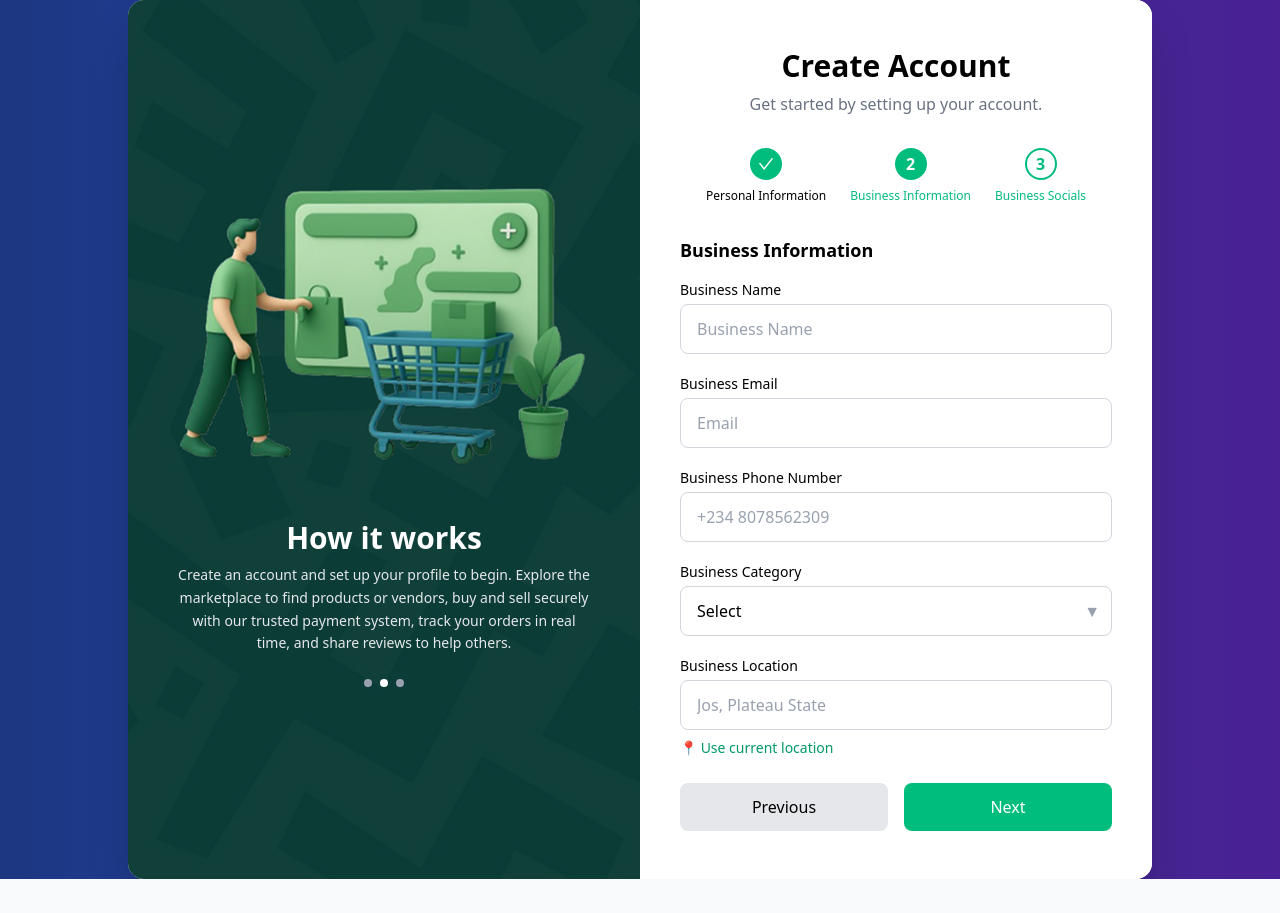
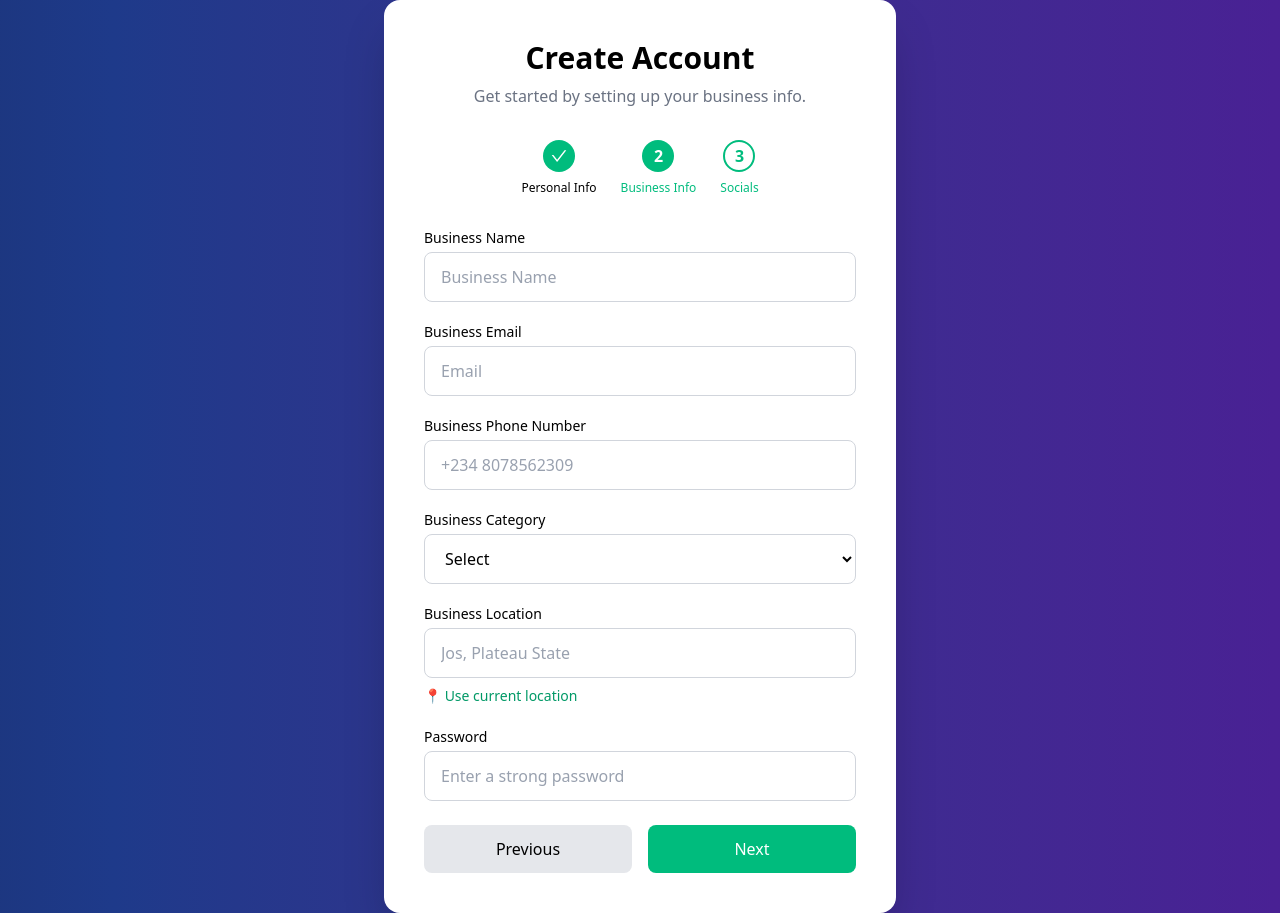
Before and after one commit to Kimmie38/gizo-project, a Next.js app: page /signIN/Details in a window 1280 px wide. Before the commit the page ends 879 px from the top, so only its background shows below. Built offline with nearby package versions, Linux system fonts and the light colour scheme.

Commit message:
initial commit

```diff
--- a/src/app/signIN/Details/page.js
+++ b/src/app/signIN/Details/page.js
@@ -1,27 +1,75 @@
 "use client";
 
-import Image from "next/image";
 import { useRouter } from "next/navigation";
 import { useState } from "react";
-import { AiOutlineEye, AiOutlineEyeInvisible, AiOutlineCheck } from "react-icons/ai";
-import wall from "../../../../public/wall.png";
+import { AiOutlineCheck } from "react-icons/ai";
 
-export default function Signup() {
+export default function BusinessInfo() {
   const router = useRouter();
-  const [showPassword, setShowPassword] = useState(false);
-  const [showConfirmPassword, setShowConfirmPassword] = useState(false);
+
+  // Form state
+  const [businessName, setBusinessName] = useState("");
+  const [businessEmail, setBusinessEmail] = useState("");
+  const [businessPhone, setBusinessPhone] = useState("");
+  const [category, setCategory] = useState("");
   const [location, setLocation] = useState("");
-  const [category, setCategory] = useState("");
+  const [password, setPassword] = useState("");
 
-  const handleNext = (e) => {
+  const [loading, setLoading] = useState(false);
+
+  // Navigate to next screen
+  const handleNext = async (e) => {
     e.preventDefault();
-    router.push("/signIN/Socials");
+
+    if (!businessName || !businessPhone || !category || !location || !password) {
+      alert("Please fill all required fields.");
+      return;
+    }
+
+    const businessData = {
+      businessName,
+      businessEmail,
+      businessPhone,
+      businessCategory: category,
+      businessLocation: location,
+      password, // ✅ required by backend
     };
 
-  const handlePrevious = () => {
-    router.back();
+    console.log("➡️ Sending business info:", businessData);
+
+    setLoading(true);
+    try {
+      const res = await fetch(
+        "https://kasuwa-gizo-backend.onrender.com/kasuwa/businessinfo",
+        {
+          method: "POST",
+          headers: { "Content-Type": "application/json" },
+          body: JSON.stringify(businessData),
+        }
+      );
+
+      const data = await res.json();
+      console.log("📩 Backend response:", data);
+
+      if (res.ok && data.success) {
+        console.log("✅ Business info saved:", data);
+        router.push("/signIN/Socials");
+      } else {
+        console.error("❌ Error saving business info:", data);
+        alert(data.message || "Failed to save business info.");
+      }
+    } catch (err) {
+      console.error("❌ Network error:", err);
+      alert("Network error. Please try again later.");
+    } finally {
+      setLoading(false);
+    }
   };
 
+  // Go back to previous screen
+  const handlePrevious = () => router.back();
+
+  // Get user location
   const handleGetLocation = () => {
     if (navigator.geolocation) {
       navigator.geolocation.getCurrentPosition(
@@ -29,60 +77,21 @@ export default function Signup() {
           const { latitude, longitude } = pos.coords;
           setLocation(`${latitude.toFixed(5)}, ${longitude.toFixed(5)}`);
         },
-        (err) => {
-          console.error(err);
-          alert("Unable to fetch location. Please allow location access.");
-        }
+        () => alert("Unable to fetch location. Please allow access.")
       );
-    } else {
-      alert("Geolocation is not supported by your browser.");
-    }
+    } else alert("Geolocation is not supported by your browser.");
   };
 
   return (
     <div className="min-h-screen flex items-center justify-center
       bg-gradient-to-r from-[#0f172a] via-[#1e3a8a] to-[#4c1d95] animate-gradient px-4">
 
-      {/* White Card */}
-      <div className="w-full max-w-5xl bg-white rounded-2xl shadow-2xl overflow-hidden flex flex-col md:flex-row">
-        {/* Left Section */}
-        <div className="relative w-full md:w-1/2 flex flex-col justify-end items-center text-white p-6 md:p-8">
-          <Image
-            src={wall}
-            alt="Background"
-            fill
-            className="object-cover"
-            priority
-          />
-
-          {/* Overlay content */}
-          <div className="relative z-10 text-center mt-40 md:mt-0 mb-1 md:mb-40 max-w-md px-4">
-            <h2 className="text-3xl font-semibold mb-2">How it works</h2>
-            <p className="text-xs md:text-sm leading-relaxed text-gray-200">
-              Create an account and set up your profile to begin. Explore the
-              marketplace to find products or vendors, buy and sell securely with
-              our trusted payment system, track your orders in real time, and
-              share reviews to help others.
-            </p>
-
-            {/* Small progress dots */}
-            <div className="flex justify-center mt-6 space-x-2">
-              <span className="w-2 h-2 bg-gray-400 rounded-full"></span>
-              <span className="w-2 h-2 bg-white rounded-full"></span>
-              <span className="w-2 h-2 bg-gray-400 rounded-full"></span>
-            </div>
-          </div>
-        </div>
-
-        {/* Right Section */}
-        <div className="w-full md:w-1/2 flex items-center justify-center bg-white overflow-y-auto">
-          <div className="max-w-lg w-full px-6 md:px-10 py-12">
-            {/* Heading */}
+      <div className="w-full max-w-lg bg-white rounded-2xl shadow-2xl p-8 md:p-10">
         <h1 className="text-3xl font-bold text-center mb-2 text-black">
           Create Account
         </h1>
         <p className="text-gray-500 text-center mb-8 text-sm md:text-base">
-              Get started by setting up your account.
+          Get started by setting up your business info.
         </p>
 
         {/* Stepper */}
@@ -92,31 +101,24 @@ export default function Signup() {
               <AiOutlineCheck className="text-lg" />
             </div>
             <p className="text-xs mt-2 font-medium text-black">
-                  Personal Information
+              Personal Info
             </p>
           </div>
-
           <div className="flex flex-col items-center">
             <div className="w-8 h-8 flex items-center justify-center rounded-full bg-emerald-500 text-white font-bold">
               2
             </div>
             <p className="text-xs mt-2 text-emerald-500 font-medium">
-                  Business Information
+              Business Info
             </p>
           </div>
-
           <div className="flex flex-col items-center">
             <div className="w-8 h-8 flex items-center justify-center rounded-full border-2 border-emerald-500 text-emerald-500 font-bold">
               3
             </div>
-                <p className="text-xs mt-2 text-emerald-500">Business Socials</p>
+            <p className="text-xs mt-2 text-emerald-500">Socials</p>
           </div>
         </div>
-
-            {/* Section Title */}
-            <h2 className="text-lg font-semibold mb-4 text-black">
-              Business Information
-            </h2>
 
         {/* Form */}
         <form className="space-y-5" onSubmit={handleNext}>
@@ -126,8 +128,11 @@ export default function Signup() {
             </label>
             <input
               type="text"
+              value={businessName}
+              onChange={(e) => setBusinessName(e.target.value)}
               placeholder="Business Name"
               className="w-full px-4 py-3 rounded-md border border-gray-300 text-black placeholder-gray-400 focus:outline-none focus:ring-2 focus:ring-emerald-500"
+              required
             />
           </div>
 
@@ -137,6 +142,8 @@ export default function Signup() {
             </label>
             <input
               type="email"
+              value={businessEmail}
+              onChange={(e) => setBusinessEmail(e.target.value)}
               placeholder="Email"
               className="w-full px-4 py-3 rounded-md border border-gray-300 text-black placeholder-gray-400 focus:outline-none focus:ring-2 focus:ring-emerald-500"
             />
@@ -148,23 +155,24 @@ export default function Signup() {
             </label>
             <input
               type="text"
+              value={businessPhone}
+              onChange={(e) => setBusinessPhone(e.target.value)}
               placeholder="+234 8078562309"
               className="w-full px-4 py-3 rounded-md border border-gray-300 text-black placeholder-gray-400 focus:outline-none focus:ring-2 focus:ring-emerald-500"
+              required
             />
           </div>
 
-              {/* Business Category Dropdown */}
+          {/* Business Category */}
           <div>
             <label className="block text-sm font-medium text-black mb-1">
               Business Category
             </label>
-                <div className="relative">
             <select
               value={category}
               onChange={(e) => setCategory(e.target.value)}
-                    className="w-full appearance-none px-4 py-3 pr-10 rounded-md border border-gray-300 text-black
-                              bg-white placeholder-gray-400 focus:outline-none focus:ring-2 focus:ring-emerald-500
-                              focus:border-emerald-500 cursor-pointer"
+              className="w-full px-4 py-3 rounded-md border border-gray-300 text-black focus:outline-none focus:ring-2 focus:ring-emerald-500 cursor-pointer"
+              required
             >
               <option value="">Select</option>
               <option value="Fashion">Fashion & Tailoring</option>
@@ -186,24 +194,20 @@ export default function Signup() {
               <option value="Printing">Printing & Publishing</option>
               <option value="Other">Other</option>
             </select>
-
-                  {/* Chevron Icon */}
-                  <span className="absolute inset-y-0 right-3 flex items-center pointer-events-none text-gray-400">
-                    ▼
-                  </span>
-                </div>
           </div>
 
+          {/* Business Location */}
           <div>
             <label className="block text-sm font-medium text-black mb-1">
               Business Location
             </label>
             <input
               type="text"
-                  placeholder="Jos, Plateau State"
               value={location}
               onChange={(e) => setLocation(e.target.value)}
+              placeholder="Jos, Plateau State"
               className="w-full px-4 py-3 rounded-md border border-gray-300 text-black placeholder-gray-400 focus:outline-none focus:ring-2 focus:ring-emerald-500"
+              required
             />
             <button
               type="button"
@@ -212,6 +216,21 @@ export default function Signup() {
             >
               📍 Use current location
             </button>
+          </div>
+
+          {/* Password */}
+          <div>
+            <label className="block text-sm font-medium text-black mb-1">
+              Password
+            </label>
+            <input
+              type="password"
+              value={password}
+              onChange={(e) => setPassword(e.target.value)}
+              placeholder="Enter a strong password"
+              className="w-full px-4 py-3 rounded-md border border-gray-300 text-black placeholder-gray-400 focus:outline-none focus:ring-2 focus:ring-emerald-500"
+              required
+            />
           </div>
 
           {/* Buttons */}
@@ -225,15 +244,14 @@ export default function Signup() {
             </button>
             <button
               type="submit"
+              disabled={loading}
               className="w-1/2 ml-2 py-3 rounded-md font-medium text-sm md:text-base bg-emerald-500 hover:bg-emerald-600 text-white transition"
             >
-                  Next
+              {loading ? "Saving..." : "Next"}
             </button>
           </div>
         </form>
       </div>
     </div>
-      </div>
-    </div>
   );
 }
```
Lines whose indentation alone changed are shown as unchanged.
